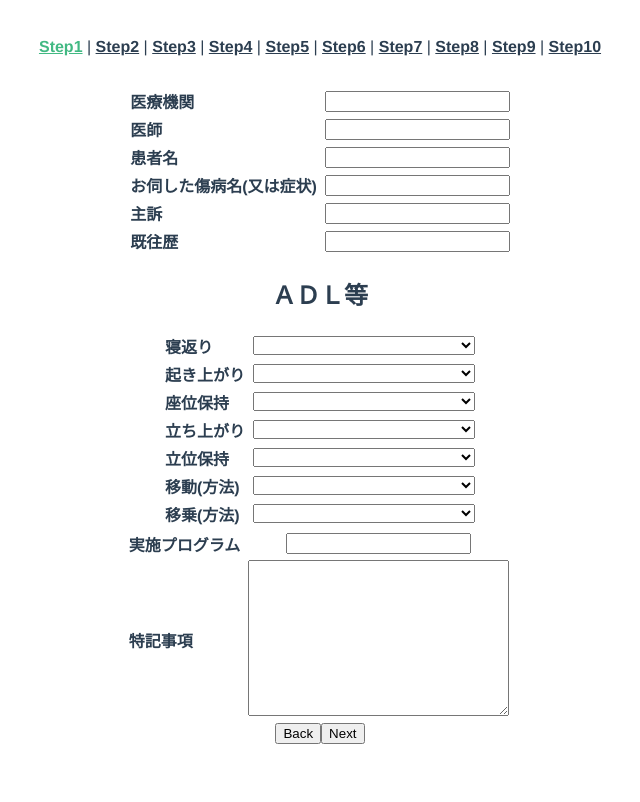
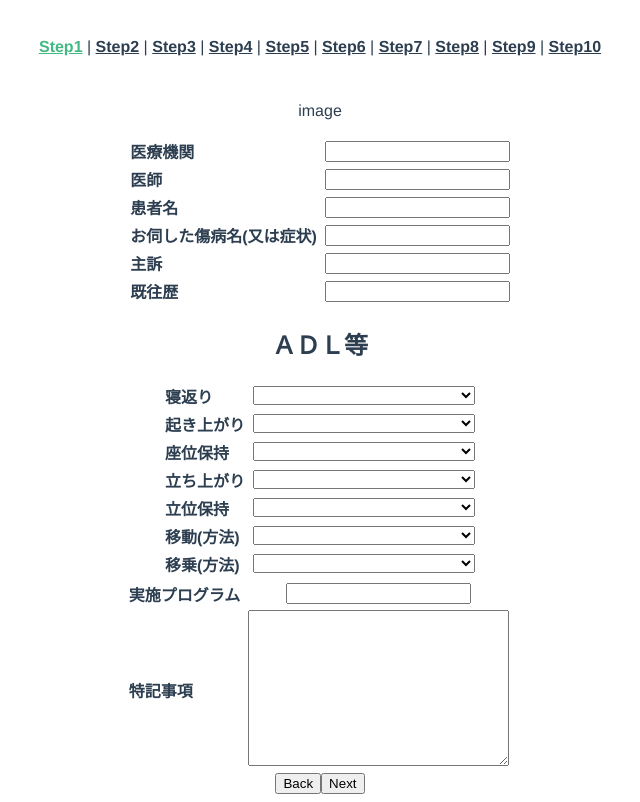
Before and after one commit to yukisa2010/kikuna, a Vue app: page / in a window 1280 px wide. Shown: the whole page, without its empty margins (320-960 px from the left). Built offline with nearby package versions, Linux system fonts and the light colour scheme.

Commit message:
state of store connected

```diff
--- a/src/store/index.js
+++ b/src/store/index.js
@@ -6,7 +6,7 @@ Vue.use(Vuex)
 
 export default new Vuex.Store({
   state: {
-    test: 'test'
+    test: 'image'
   },
   mutations: {
   },
--- a/src/views/Step1.vue
+++ b/src/views/Step1.vue
@@ -1,10 +1,11 @@
 <template>
   <div class="home">
+    <p>{{ test }}</p>
     <form>
       <table>
         <tr v-for="item in items1" :key="item">
           <th>{{ item }}</th>
-          <td><input type="text" /></td>
+          <td><input type="text" :name="item"/></td>
         </tr>
       </table>
 
@@ -43,6 +44,11 @@
 
 export default {
   name: 'Home',
+  computed: {
+    test: function() {
+      return this.$store.state.test
+    }
+  },
   data: function(){
       return {
         items1: [
```
